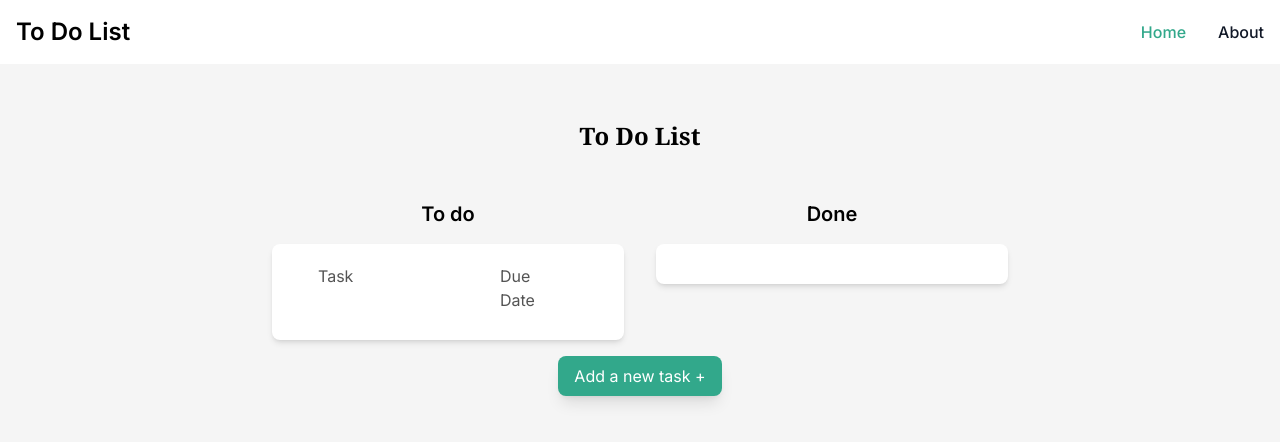
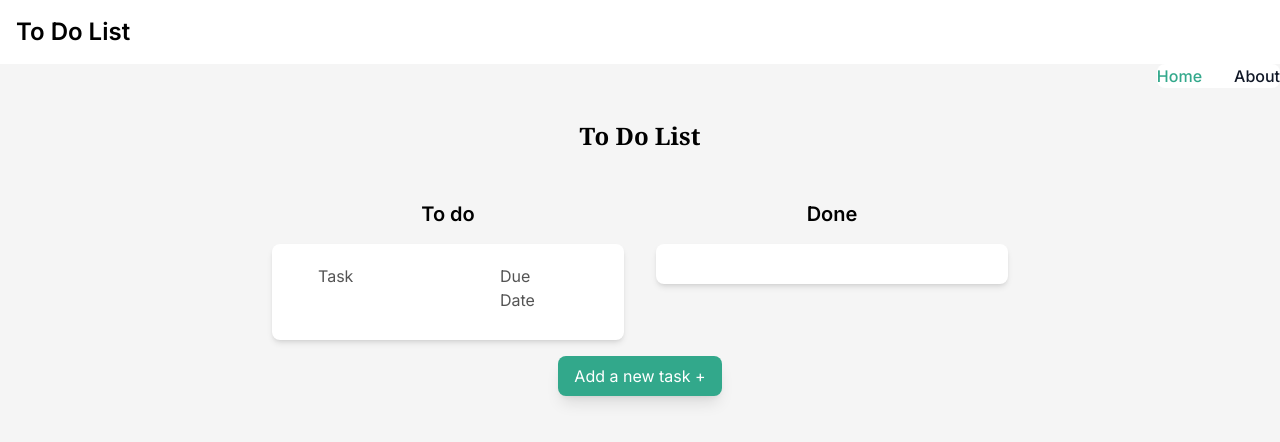
Before and after one commit to melodiaz23/to-do-list, a Next.js app: page / in a window 1280 px wide. Shown: the top 442 px of the page. Built offline with nearby package versions, Linux system fonts and the light colour scheme.

Commit message:
Toggle menu display on hover in Navbar component

```diff
--- a/src/app/layout.tsx
+++ b/src/app/layout.tsx
@@ -6,8 +6,8 @@ import Navbar from '../components/Navbar';
 const inter = Inter({ subsets: ['latin'] });
 
 export const metadata: Metadata = {
-  title: 'Create Next App',
-  description: 'Generated by create next app',
+  title: 'To do list',
+  description: 'To do list created with Next.js',
 };
 
 export default function RootLayout({
--- a/src/components/Datepicker.tsx
+++ b/src/components/Datepicker.tsx
@@ -51,7 +51,7 @@ const DatePicker = (props: DatepickerProps) => {
           inputProps={inputProps}
           className="appearance-none rounded text-gray-700 text-base outline-none focus:outline-none focus:ring-none md:mr-5"
         />
-        <div className="absolute h-full text-gray-700 right-0 md:-right-2 top-0">
+        <div className="absolute h-full text-gray-700 -right-1 md:-right-2 top-0">
           <CalendarDaysIcon fill="white" />
         </div>
       </div>
--- a/src/components/Navbar.jsx
+++ b/src/components/Navbar.jsx
@@ -1,17 +1,26 @@
+'use client';
+import React, { useState } from 'react';
+
 const Navbar = () => {
+  const [isMenuOpen, setIsMenuOpen] = useState(false);
+
+  const toggleMenu = () => {
+    setIsMenuOpen(!isMenuOpen);
+  };
+
   return (
-    <div>
+    <div className="relative">
       <nav className="bg-white border-gray-200 dark:bg-gray-900">
         <div className="max-w-screen-xl flex flex-wrap items-center justify-between mx-auto p-4">
           <a className="text-2xl font-semibold whitespace-nowrap dark:text-white">
             To Do List
           </a>
           <button
-            data-collapse-toggle="navbar-default"
+            onClick={toggleMenu}
             type="button"
             className="inline-flex items-center p-2 w-10 h-10 justify-center text-sm text-gray-500 rounded-lg md:hidden hover:bg-gray-100 focus:outline-none focus:ring-2 focus:ring-gray-200 dark:text-gray-400 dark:hover:bg-gray-700 dark:focus:ring-gray-600"
             aria-controls="navbar-default"
-            aria-expanded="false">
+            aria-expanded={isMenuOpen ? 'true' : 'false'}>
             <span className="sr-only">Open main menu</span>
             <svg
               className="w-5 h-5"
@@ -29,9 +38,13 @@ const Navbar = () => {
             </svg>
           </button>
           <div
-            className="hidden w-full md:block md:w-auto"
+            onMouseEnter={() => setIsMenuOpen(true)}
+            onMouseLeave={() => setIsMenuOpen(false)}
+            className={`absolute top-full right-0 ${
+              isMenuOpen ? 'block' : 'hidden'
+            } w-2/3 md:block md:w-auto`}
             id="navbar-default">
-            <ul className="font-medium flex flex-col p-4 md:p-0 mt-4 border border-gray-100 rounded-lg bg-gray-50 md:flex-row md:space-x-8 rtl:space-x-reverse md:mt-0 md:border-0 md:bg-white dark:bg-gray-800 md:dark:bg-gray-900 dark:border-gray-700">
+            <ul className="font-medium flex flex-col p-4 mt-4 md:p-0 border border-gray-100 rounded-lg bg-gray-50 md:flex-row md:space-x-8 rtl:space-x-reverse md:mt-0 md:border-0 md:bg-white dark:bg-gray-800 md:dark:bg-gray-900 dark:border-gray-700">
               <li>
                 <a
                   href="./"
```
